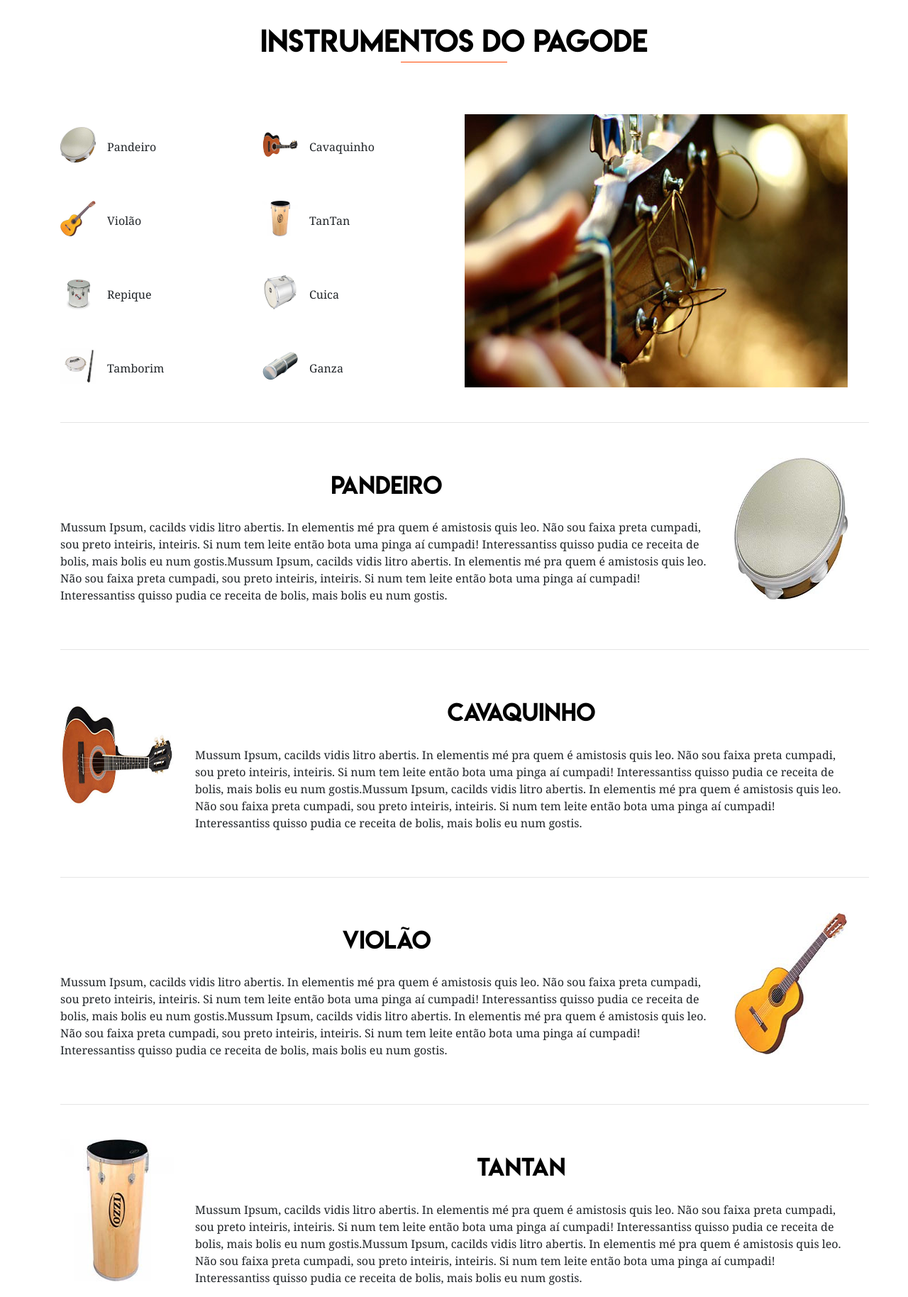
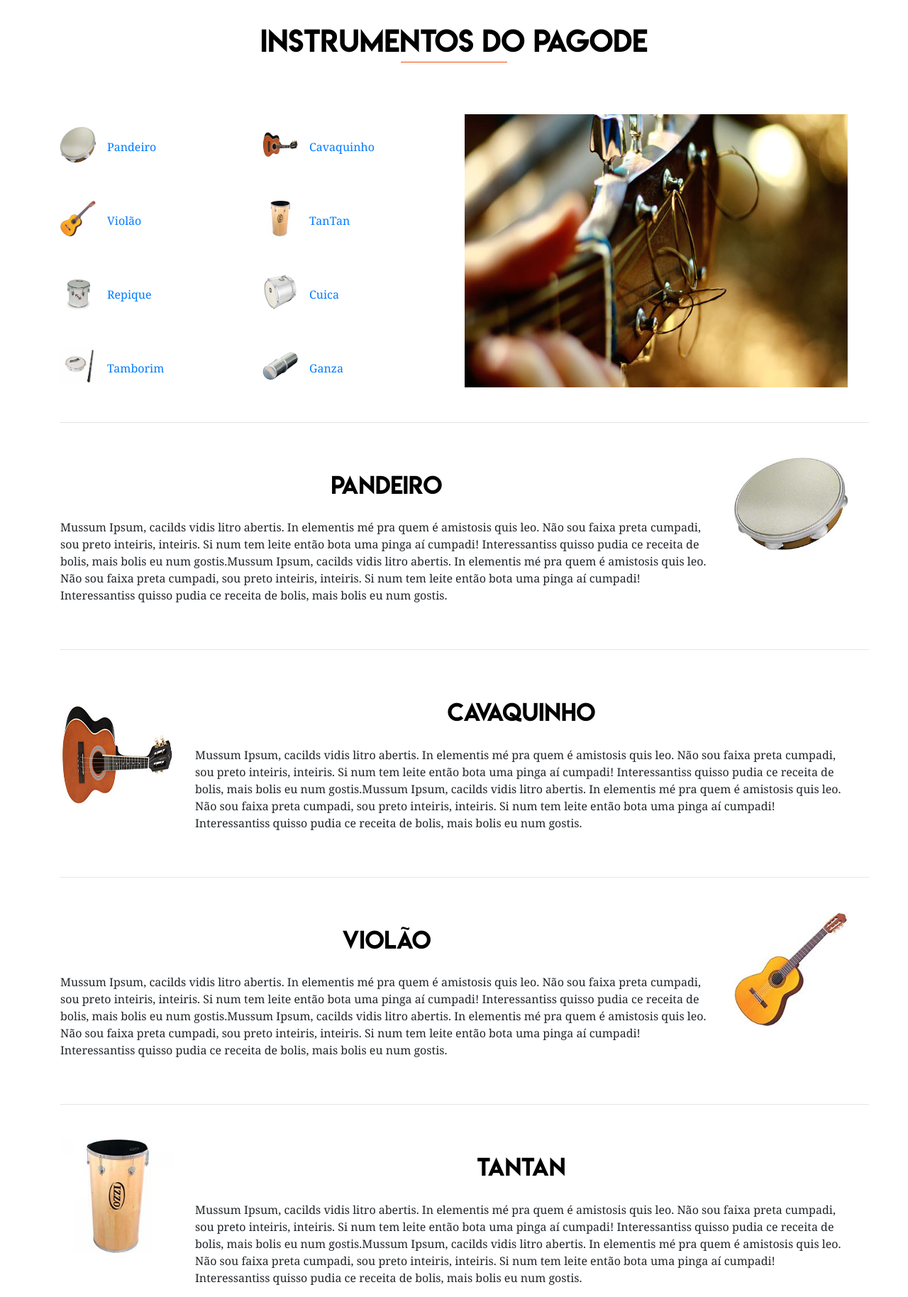
Before and after one commit to bielzinhopecci/SearchSoundOficial, a PHP site: page /pagode-inst.php in a window 1280 px wide. Shown: the part 156-1984 px from the top of the page at 71% size. Run offline with PHP 8.4, Linux system fonts and the light colour scheme; some libraries are stand-ins or nearby versions.

Commit message:
Add files via upload
Nav Pagode Instrumentos e alt imagens

```diff
--- a/pagode-inst.php
+++ b/pagode-inst.php
@@ -34,19 +34,19 @@
                 <ul class="list-unstyled">
                     <li class="mt-2">
                         <img class="ImgNav mr-3" align="left" src="dist/img/Pagode%20-%20Pandeiro.jpg" alt="Imagem Ilustrativa de Pandeiro">
-                        <p class="pt-3">Pandeiro</p>
+                       <a href="#idPandeiro" class="scroll"><p class="pt-3">Pandeiro</p></a>
                     </li>
                     <li class="pb-5 pt-5">
                         <img class="ImgNav mr-3" align="left" src="dist/img/Pagode%20-%20Violao.jpg" alt="Imagem Ilustrativa de Violão">
-                        <p class="pt-3">Violão</p>
+                        <a href="#idViolao" class="scroll"><p class="pt-3">Violão</p></a>
                     </li>
                     <li class="pb-5">
                         <img class="ImgNav mr-3" align="left" src="dist/img/Pagode%20-%20Repique.jpg" alt="Imagem Ilustrativa de Repique">
-                        <p class="pt-3">Repique</p>
+                       <a href="#idRepique" class="scroll"> <p class="pt-3">Repique</p></a>
                     </li>
                     <li>
                         <img class="ImgNav mr-3" align="left" src="dist/img/Pagode%20-%20Tamborim.jpg" alt="Imagem Ilustrativa de Tamborim">
-                        <p class="pt-3">Tamborim</p>
+                       <a href="#idTamborim" class="scroll"> <p class="pt-3">Tamborim</p></a>
                     </li>
                 </ul>
             </nav>
@@ -54,19 +54,19 @@
                 <ul class="list-unstyled">
                     <li class="mt-2">
                         <img class="ImgNav mr-3" align="left" src="dist/img/Pagode%20-%20Cavaquinho.jpg" alt="Imagem Ilustrativa de Cavaquinho">
-                        <p class="pt-3">Cavaquinho</p>
+                       <a href="#idCavaquinho" class="scroll"> <p class="pt-3">Cavaquinho</p></a>
                     </li>
                     <li class="pb-5 pt-5">
                         <img class="ImgNav mr-3" align="left" src="dist/img/Pagode%20-%20TanTan.jpg" alt="Imagem Ilustrativa de TanTan">
-                        <p class="pt-3">TanTan</p>
+                       <a href="#idTanTan" class="scroll"> <p class="pt-3">TanTan</p></a>
                     </li>
                     <li class="pb-5">
                         <img class="ImgNav mr-3" align="left" src="dist/img/Pagode%20-%20Cuica.jpg" alt="Imagem Ilustrativa de Cuica">
-                        <p class="pt-3">Cuica</p>
+                        <a href="#idCuica" class="scroll"><p class="pt-3">Cuica</p></a>
                     </li>
                     <li>
                         <img class="ImgNav mr-3" align="left" src="dist/img/Pagode%20-%20Ganza.jpg" alt="Imagem Ilustrativa de Ganza">
-                        <p class="pt-3">Ganza</p>
+                        <a href="#idGanza" class="scroll"><p class="pt-3">Ganza</p></a>
                     </li>
                 </ul>
             </nav>
@@ -81,27 +81,80 @@
 
         <hr class="prop-f col-md-12 mt-5 mb-5">
 
-        <section class="row">
+        <section class="row" id="idPandeiro">
             <div class="col md-10">
                 <h2 class="text-center">Pandeiro</h2>
                 <p>Mussum Ipsum, cacilds vidis litro abertis. In elementis mé pra quem é amistosis quis leo. Não sou faixa preta cumpadi, sou preto inteiris, inteiris. Si num tem leite então bota uma pinga aí cumpadi! Interessantiss quisso pudia ce receita de bolis, mais bolis eu num gostis.Mussum Ipsum, cacilds vidis litro abertis. In elementis mé pra quem é amistosis quis leo. Não sou faixa preta cumpadi, sou preto inteiris, inteiris. Si num tem leite então bota uma pinga aí cumpadi! Interessantiss quisso pudia ce receita de bolis, mais bolis eu num gostis.
                 </p>
             </div>
             <div class="col-md-2">
-                <img class="img-inst" src="dist/img/Pagode%20-%20Pandeiro.jpg" height="200px" width="200px" alt="Imagem Ilustrativa de Pandeiro">
+                <img class="img-inst" src="dist/img/Pagode%20-%20Pandeiro.jpg" alt="Imagem Ilustrativa de Pandeiro">
             </div>
         </section>
 
         <hr class="prop-f col-md-12 mt-5 mb-5">
 
-        <section class="row">
+        <section class="row" id="idCavaquinho">
             <div class="col md-10 col-md-push-2 col-sm-push-0">
                 <h2 class="text-center">Cavaquinho</h2>
                 <p>Mussum Ipsum, cacilds vidis litro abertis. In elementis mé pra quem é amistosis quis leo. Não sou faixa preta cumpadi, sou preto inteiris, inteiris. Si num tem leite então bota uma pinga aí cumpadi! Interessantiss quisso pudia ce receita de bolis, mais bolis eu num gostis.Mussum Ipsum, cacilds vidis litro abertis. In elementis mé pra quem é amistosis quis leo. Não sou faixa preta cumpadi, sou preto inteiris, inteiris. Si num tem leite então bota uma pinga aí cumpadi! Interessantiss quisso pudia ce receita de bolis, mais bolis eu num gostis.
                 </p>
             </div>
             <div class="col-md-2 mt-0 col-md-pull-10 col-sm-push-0">
-                <img class="img-inst" src="dist/img/Pagode%20-%20Cavaquinho.jpg" height="200px" width="200px" alt="Imagem Ilustrativa de Cavaquinho">
+                <img class="img-inst" src="dist/img/Pagode%20-%20Cavaquinho.jpg" alt="Imagem Ilustrativa de Cavaquinho" width="361px" height="200px" >
+            </div>
+        </section>
+
+
+        <hr class="prop-f col-md-12 mt-5 mb-5">
+
+        <section class="row" id="idViolao">
+            <div class="col md-10">
+                 <h2 class="text-center">Violão</h2>
+                <p>Mussum Ipsum, cacilds vidis litro abertis. In elementis mé pra quem é amistosis quis leo. Não sou faixa preta cumpadi, sou preto inteiris, inteiris. Si num tem leite então bota uma pinga aí cumpadi! Interessantiss quisso pudia ce receita de bolis, mais bolis eu num gostis.Mussum Ipsum, cacilds vidis litro abertis. In elementis mé pra quem é amistosis quis leo. Não sou faixa preta cumpadi, sou preto inteiris, inteiris. Si num tem leite então bota uma pinga aí cumpadi! Interessantiss quisso pudia ce receita de bolis, mais bolis eu num gostis.
+                </p>
+            </div>
+            <div class="col-md-2">
+                <img class="img-inst" src="dist/img/Pagode%20-%20Violao.jpg" alt="Imagem Ilustrativa de Violão">
+            </div>
+        </section>
+
+        <hr class="prop-f col-md-12 mt-5 mb-5">
+
+        <section class="row" id="idTanTan">
+            <div class="col md-10 col-md-push-2 col-sm-push-0">
+                <h2 class="text-center">TanTan</h2>
+                <p>Mussum Ipsum, cacilds vidis litro abertis. In elementis mé pra quem é amistosis quis leo. Não sou faixa preta cumpadi, sou preto inteiris, inteiris. Si num tem leite então bota uma pinga aí cumpadi! Interessantiss quisso pudia ce receita de bolis, mais bolis eu num gostis.Mussum Ipsum, cacilds vidis litro abertis. In elementis mé pra quem é amistosis quis leo. Não sou faixa preta cumpadi, sou preto inteiris, inteiris. Si num tem leite então bota uma pinga aí cumpadi! Interessantiss quisso pudia ce receita de bolis, mais bolis eu num gostis.
+                </p>
+            </div>
+            <div class="col-md-2 col-md-pull-10 col-sm-push-0">
+                <img class="img-inst" src="dist/img/Pagode%20-%20TanTan.jpg"  alt="Imagem Ilustrativa de TanTan">
+            </div>
+        </section>
+
+
+        <hr class="prop-f col-md-12 mt-5 mb-5">
+
+        <section class="row" id="idRepique">
+            <div class="col md-10">
+                <h2 class="text-center">Repique</h2>
+                <p>Mussum Ipsum, cacilds vidis litro abertis. In elementis mé pra quem é amistosis quis leo. Não sou faixa preta cumpadi, sou preto inteiris, inteiris. Si num tem leite então bota uma pinga aí cumpadi! Interessantiss quisso pudia ce receita de bolis, mais bolis eu num gostis.Mussum Ipsum, cacilds vidis litro abertis. In elementis mé pra quem é amistosis quis leo. Não sou faixa preta cumpadi, sou preto inteiris, inteiris. Si num tem leite então bota uma pinga aí cumpadi! Interessantiss quisso pudia ce receita de bolis, mais bolis eu num gostis.
+                </p>
+            </div>
+            <div class="col-md-2">
+                <img class="img-inst" src="dist/img/Pagode%20-%20Repique.jpg"  alt="Imagem Ilustrativa de Repique">
+            </div>
+        </section>
+
+        <hr class="prop-f col-md-12 mt-5 mb-5">
+        <section class="row" id="idCuica">
+            <div class="col md-10 col-md-push-2 col-sm-push-0">
+                <h2 class="text-center">Cuica</h2>
+                <p>Mussum Ipsum, cacilds vidis litro abertis. In elementis mé pra quem é amistosis quis leo. Não sou faixa preta cumpadi, sou preto inteiris, inteiris. Si num tem leite então bota uma pinga aí cumpadi! Interessantiss quisso pudia ce receita de bolis, mais bolis eu num gostis.Mussum Ipsum, cacilds vidis litro abertis. In elementis mé pra quem é amistosis quis leo. Não sou faixa preta cumpadi, sou preto inteiris, inteiris. Si num tem leite então bota uma pinga aí cumpadi! Interessantiss quisso pudia ce receita de bolis, mais bolis eu num gostis.
+                </p>
+            </div>
+            <div class="col-md-2 col-md-pull-10 col-sm-push-0">
+                <img class="img-inst" src="dist/img/Pagode%20-%20Cuica.jpg"  alt="Imagem Ilustrativa de Cuica">
             </div>
         </section>
 
--- a/pagode.php
+++ b/pagode.php
@@ -115,7 +115,7 @@
         </div>
         <div class="row mt-3 text-center pb-3">
             <div class="col-md-12 pb-3">
-                <iframe class="video video-pag" width="560" height="315" src="https://www.youtube.com/embed/rBoH_QL-kHw" frameborder="0" allow="autoplay; encrypted-media" allowfullscreen>
+                <iframe class="video video-pag" src="https://www.youtube.com/embed/rBoH_QL-kHw" frameborder="0" allow="autoplay; encrypted-media" allowfullscreen>
                 </iframe>
 
             </div>
@@ -132,6 +132,7 @@
        <!-- </footer> -->
 
     <?php include 'includes/script.php'; ?>
+    <?php include 'includes/js.php'; ?>
 </body>
 
 </html>
```
Also changed, not shown: other parts of pagode-inst.php (+6 -59 lines).
